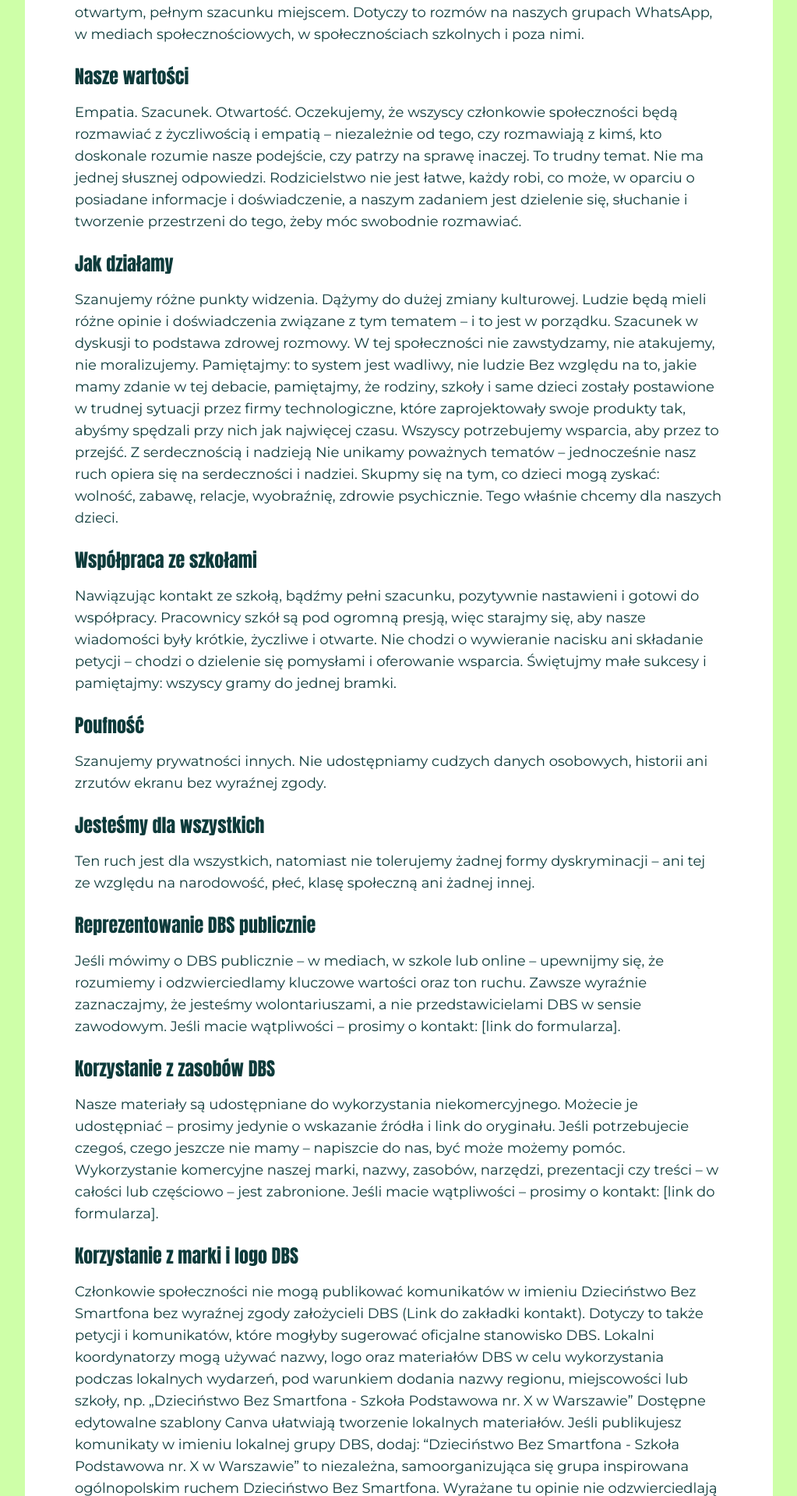
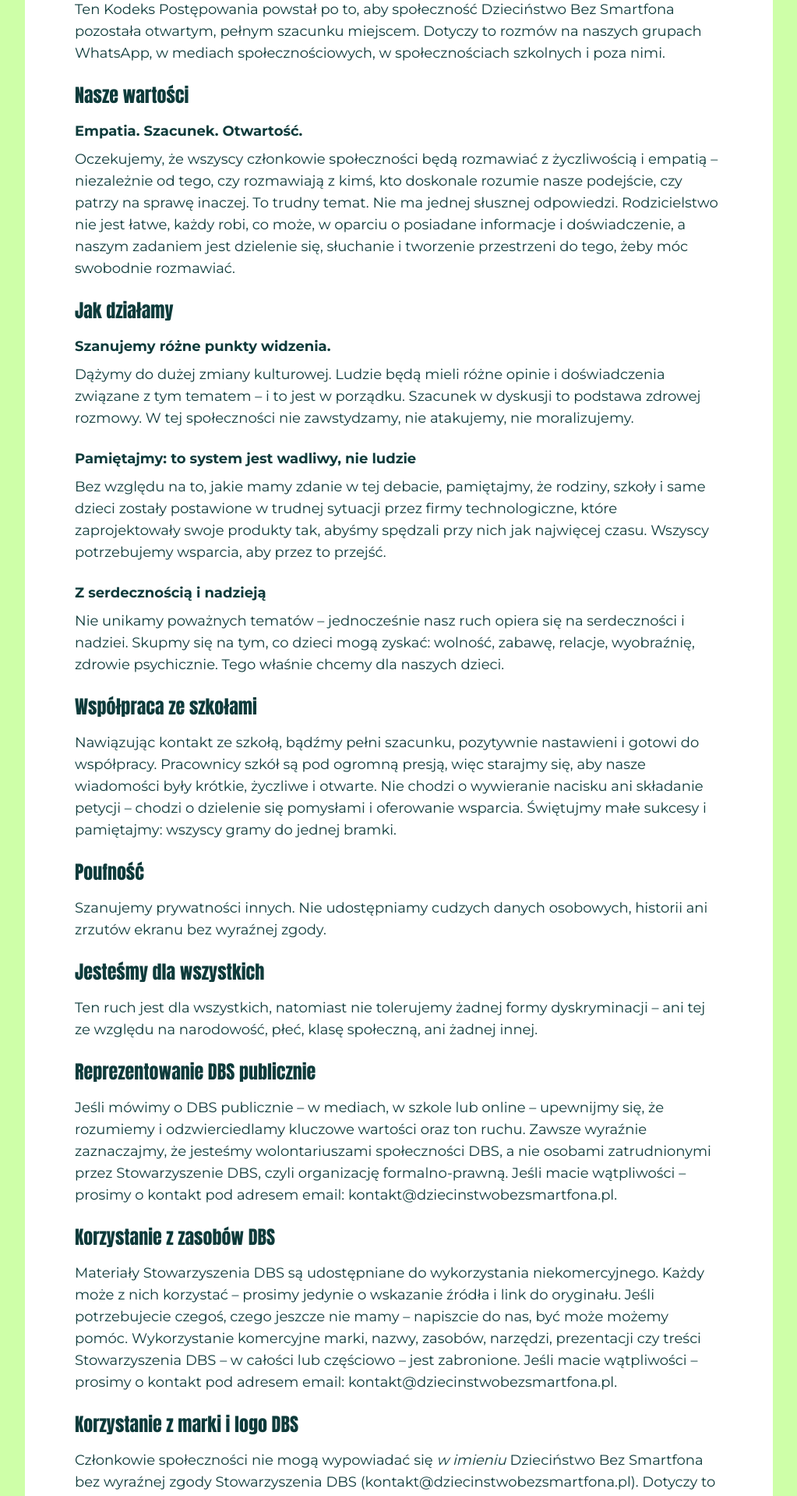
Before and after one commit to dziecinstwobezsmartfona/dbs-strona, a Next.js app: page /kodeks-postepowania in a window 1280 px wide. Shown: the part 882-2800 px from the top of the page at 78% size, without its empty margins (128-1151 px from the left). Built offline with nearby package versions, Linux system fonts and the light colour scheme; a web font is replaced by a local one.

Commit message:
Poprawiony kodeks postępowania

```diff
--- a/app/kodeks-postepowania/page.tsx
+++ b/app/kodeks-postepowania/page.tsx
@@ -9,31 +9,45 @@ export default function KodeksPostepowania() {
             </header>
             <section className="flex flex-col bg-white rounded-3xl items-center justify-center w-3/4 mx-auto mb-16">
                 <div className="text-left w-full p-8 lg:p-16">
-                    <h1 className="text-2xl xl:text-3xl font-title pb-6">Kodeks postępowania społeczności Dzieciństwo Bez Smartfona</h1>
+                    <h1 className="text-2xl xl:text-3xl font-title pb-6">Kodeks postępowania społeczności Dzieciństwo Bez Smartfona (DBS)</h1>
                     <p className="text-sm xl:text-lg font-sans pb-6">
-                        Dbajmy o to, aby ten ruch był czymś, z czego wszyscy możemy być dumni
+                        <b>Dbajmy o to, aby ten ruch był czymś, z czego wszyscy możemy być dumni</b>
                     </p>
                     <p className="text-sm xl:text-lg font-sans pb-6">
-                        DZIECIŃSTWO BEZ SMARTFONA to społeczność ludzi, których jednoczy bardzo ważny cel: zapewnienie dzieciom czasu i przestrzeni na dorastanie w wolności od wciągających i uzależniających algorytmów.
+                        DBS to społeczność ludzi, których jednoczy bardzo ważny cel: zapewnienie dzieciom czasu i przestrzeni na dorastanie w wolności od wciągających i uzależniających algorytmów.
                         Nie jesteśmy tu po to, by dzielić – jesteśmy tu, by się wspierać, zadawać pytania, wymieniać pomysłami i wspólnie działać na rzecz dzieciństwa.
+                    </p>
+                    <p className="text-sm xl:text-lg font-sans pb-6">
                         Ten Kodeks Postępowania powstał po to, aby społeczność Dzieciństwo Bez Smartfona pozostała otwartym, pełnym szacunku miejscem. Dotyczy to rozmów na naszych grupach WhatsApp, w mediach społecznościowych, w społecznościach szkolnych i poza nimi.
                     </p>
 
                     <h2 className="text-xl xl:text-2xl font-title pb-4">Nasze wartości</h2>
+                    <p className="text-sm xl:text-lg font-sans pb-2">
+                        <b>Empatia. Szacunek. Otwartość.</b>
+                    </p>
                     <p className="text-sm xl:text-lg font-sans pb-6">
-                        Empatia. Szacunek. Otwartość.
                         Oczekujemy, że wszyscy członkowie społeczności będą rozmawiać z życzliwością i empatią – niezależnie od tego, czy rozmawiają z kimś, kto doskonale rozumie nasze podejście, czy patrzy na sprawę inaczej.
                         To trudny temat. Nie ma jednej słusznej odpowiedzi. Rodzicielstwo nie jest łatwe, każdy robi, co może, w oparciu o posiadane informacje i doświadczenie, a naszym zadaniem jest dzielenie się, słuchanie i tworzenie przestrzeni do tego, żeby móc swobodnie rozmawiać.
                     </p>
 
                     <h2 className="text-xl xl:text-2xl font-title pb-4">Jak działamy</h2>
+                    <p className="text-sm xl:text-lg font-sans pb-2">
+                        <b>Szanujemy różne punkty widzenia.</b>
+                    </p>
                     <p className="text-sm xl:text-lg font-sans pb-6">
-                        Szanujemy różne punkty widzenia.
                         Dążymy do dużej zmiany kulturowej. Ludzie będą mieli różne opinie i doświadczenia związane z tym tematem – i to jest w porządku. Szacunek w dyskusji to podstawa zdrowej rozmowy. W tej społeczności nie zawstydzamy, nie atakujemy, nie moralizujemy.
-                        Pamiętajmy: to system jest wadliwy, nie ludzie
+                    </p>
+                    <p className="text-sm xl:text-lg font-sans pb-2">
+                        <b>Pamiętajmy: to system jest wadliwy, nie ludzie</b>
+                    </p>
+                    <p className="text-sm xl:text-lg font-sans pb-6">
                         Bez względu na to, jakie mamy zdanie w tej debacie, pamiętajmy, że rodziny, szkoły i same dzieci zostały postawione w trudnej sytuacji przez firmy technologiczne, które zaprojektowały swoje produkty tak, abyśmy spędzali przy nich jak najwięcej czasu.
                         Wszyscy potrzebujemy wsparcia, aby przez to przejść.
-                        Z serdecznością i nadzieją
+                    </p>
+                    <p className="text-sm xl:text-lg font-sans pb-2">
+                        <b>Z serdecznością i nadzieją</b>
+                    </p>
+                    <p className="text-sm xl:text-lg font-sans pb-6">
                         Nie unikamy poważnych tematów – jednocześnie nasz ruch opiera się na serdeczności i nadziei. Skupmy się na tym, co dzieci mogą zyskać: wolność, zabawę, relacje, wyobraźnię, zdrowie psychicznie. Tego właśnie chcemy dla naszych dzieci.
                     </p>
 
@@ -53,37 +67,51 @@ export default function KodeksPostepowania() {
 
                     <h2 className="text-xl xl:text-2xl font-title pb-4">Jesteśmy dla wszystkich</h2>
                     <p className="text-sm xl:text-lg font-sans pb-6">
-                        Ten ruch jest dla wszystkich, natomiast nie tolerujemy żadnej formy dyskryminacji – ani tej ze względu na narodowość, płeć, klasę społeczną ani żadnej innej.
+                        Ten ruch jest dla wszystkich, natomiast nie tolerujemy żadnej formy dyskryminacji – ani tej ze względu na narodowość, płeć, klasę społeczną, ani żadnej innej.
                     </p>
 
                     <h2 className="text-xl xl:text-2xl font-title pb-4">Reprezentowanie DBS publicznie</h2>
                     <p className="text-sm xl:text-lg font-sans pb-6">
-                        Jeśli mówimy o DBS publicznie – w mediach, w szkole lub online – upewnijmy się, że rozumiemy i odzwierciedlamy kluczowe wartości oraz ton ruchu. Zawsze wyraźnie zaznaczajmy, że jesteśmy wolontariuszami, a nie przedstawicielami DBS w sensie zawodowym.
-                        Jeśli macie wątpliwości – prosimy o kontakt: [link do formularza].
+                        Jeśli mówimy o DBS publicznie – w mediach, w szkole lub online – upewnijmy się, że rozumiemy i odzwierciedlamy kluczowe wartości oraz ton ruchu. Zawsze wyraźnie zaznaczajmy, że jesteśmy wolontariuszami społeczności DBS, a nie osobami zatrudnionymi przez Stowarzyszenie DBS, czyli organizację formalno-prawną.
+                        Jeśli macie wątpliwości – prosimy o kontakt pod adresem email: kontakt@dziecinstwobezsmartfona.pl.
                     </p>
 
                     <h2 className="text-xl xl:text-2xl font-title pb-4">Korzystanie z zasobów DBS</h2>
                     <p className="text-sm xl:text-lg font-sans pb-6">
-                        Nasze materiały są udostępniane do wykorzystania niekomercyjnego.
-                        Możecie je udostępniać – prosimy jedynie o wskazanie źródła i link do oryginału.
+                        Materiały Stowarzyszenia DBS są udostępniane do wykorzystania niekomercyjnego.
+                        Każdy może z nich korzystać – prosimy jedynie o wskazanie źródła i link do oryginału.
                         Jeśli potrzebujecie czegoś, czego jeszcze nie mamy – napiszcie do nas, być może możemy pomóc.
-                        Wykorzystanie komercyjne naszej marki, nazwy, zasobów, narzędzi, prezentacji czy treści – w całości lub częściowo – jest zabronione.
-                        Jeśli macie wątpliwości – prosimy o kontakt: [link do formularza].
+                        Wykorzystanie komercyjne marki, nazwy, zasobów, narzędzi, prezentacji czy treści Stowarzyszenia DBS – w całości lub częściowo – jest zabronione.
+                        Jeśli macie wątpliwości – prosimy o kontakt pod adresem email: kontakt@dziecinstwobezsmartfona.pl.
                     </p>
 
                     <h2 className="text-xl xl:text-2xl font-title pb-4">Korzystanie z marki i logo DBS</h2>
                     <p className="text-sm xl:text-lg font-sans pb-6">
-                        Członkowie społeczności nie mogą publikować komunikatów w imieniu Dzieciństwo Bez Smartfona bez wyraźnej zgody założycieli DBS (Link do zakładki kontakt).
-                        Dotyczy to także petycji i komunikatów, które mogłyby sugerować oficjalne stanowisko DBS.
+                        Członkowie społeczności nie mogą wypowiadać się <i>w imieniu</i> Dzieciństwo Bez Smartfona bez wyraźnej zgody Stowarzyszenia DBS (kontakt@dziecinstwobezsmartfona.pl).
+                        Dotyczy to także petycji i komunikatów, które mogłyby sugerować oficjalne stanowisko Stowarzyszenia DBS.
+                    </p>
+                    <p className="text-sm xl:text-lg font-sans pb-6">
                         Lokalni koordynatorzy mogą używać nazwy, logo oraz materiałów DBS w celu wykorzystania podczas lokalnych wydarzeń, pod warunkiem dodania nazwy regionu, miejscowości lub szkoły, np.
                         „Dzieciństwo Bez Smartfona - Szkoła Podstawowa nr. X w Warszawie”
-                        Dostępne edytowalne szablony Canva ułatwiają tworzenie lokalnych materiałów.
+                    </p>
+                    <p className="text-sm xl:text-lg font-sans pb-6">
+                        Dostępne edytowalne szablony ułatwiają tworzenie lokalnych materiałów.
+                    </p>
+                    <p className="text-sm xl:text-lg font-sans pb-6">
                         Jeśli publikujesz komunikaty w imieniu lokalnej grupy DBS, dodaj:
-                        “Dzieciństwo Bez Smartfona - Szkoła Podstawowa nr. X w Warszawie” to niezależna, samoorganizująca się grupa inspirowana ogólnopolskim ruchem Dzieciństwo Bez Smartfona. Wyrażane tu opinie nie odzwierciedlają stanowiska DBS, a DBS nie jest zaangażowane w zarządzanie tą grupą, jej treściami, wydarzeniami ani danymi.”
+                    </p>
+                    <p className="text-sm xl:text-lg font-sans pb-6">
+                        <b>“Dzieciństwo Bez Smartfona - Szkoła Podstawowa nr. X w Warszawie” to niezależna, samoorganizująca się grupa inspirowana ogólnopolskim ruchem Dzieciństwo Bez Smartfona. Wyrażane tu opinie nie odzwierciedlają stanowiska DBS, a DBS nie jest zaangażowane w zarządzanie tą grupą, jej treściami, wydarzeniami ani danymi.”</b>
+                    </p>
+                    <p className="text-sm xl:text-lg font-sans pb-6">
                         Nie używaj nazwy ani logo DBS do:
-                        ogólnokrajowych kampanii lub wydarzeń,
-                        działań komercyjnych,
-                        działań politycznych lub związanych z partiami.
+                    </p>
+                    <ul className="text-sm xl:text-lg font-sans pb-6 list-disc list-inside">
+                        <li>ogólnokrajowych kampanii lub wydarzeń</li>
+                        <li>działań komercyjnych</li>
+                        <li>działań politycznych lub związanych z partiami</li>
+                    </ul>
+                    <p className="text-sm xl:text-lg font-sans pb-6">
                         W razie wątpliwości napisz do nas: kontakt@dziecinstwobezsmartfona.pl
                     </p>
 
```
